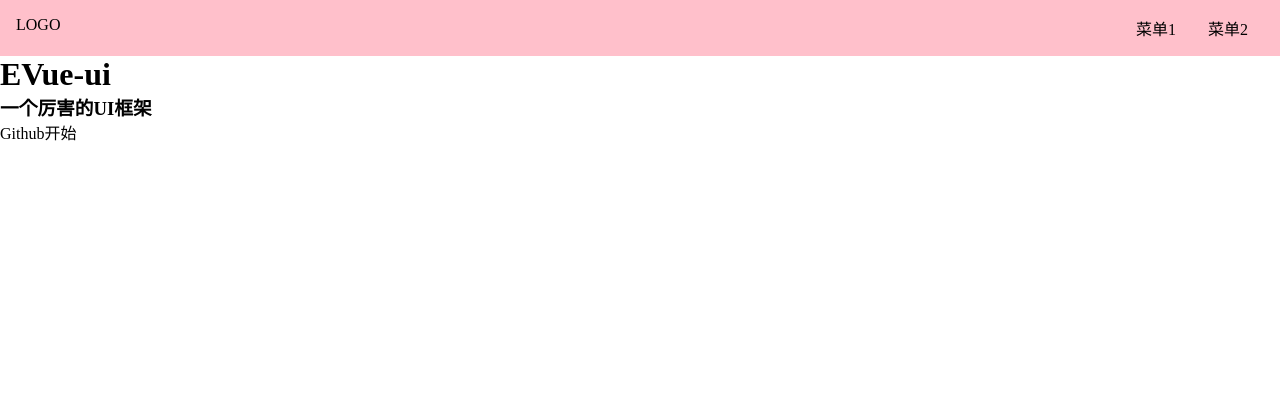
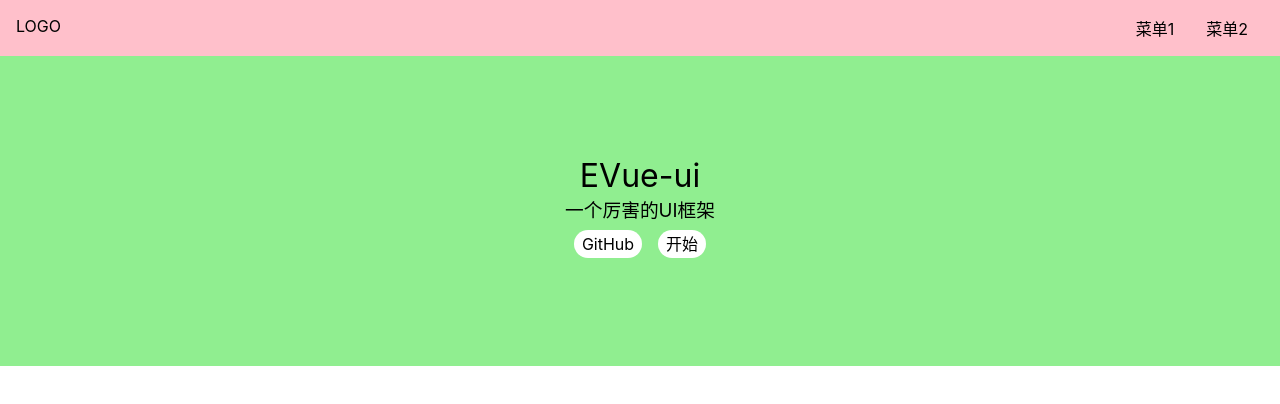
Before and after one commit to EmmaLee1229/EVue-UI-Code, a Vue app: page / in a window 1280 px wide. Shown: the top 404 px of the page. Built offline with nearby package versions, Linux system fonts and the light colour scheme.

Commit message:
实现aside切换

```diff
--- a/src/App.vue
+++ b/src/App.vue
@@ -4,10 +4,13 @@
 
 <script>
 
+import {ref,provide} from "vue";
+
 export default {
   name: 'App',
-  components: {
-
+  setup(){
+    const asideVisible = ref(false);
+    provide('asideVisible',asideVisible);
   }
 }
 </script>
--- a/src/components/Topnav.vue
+++ b/src/components/Topnav.vue
@@ -1,6 +1,6 @@
 <template>
     <div class="topNav">
-        <div class="logo">LOGO</div>
+        <div class="logo" @click="toggleMenu">LOGO</div>
         <ul class="menu">
             <li>菜单1</li>
             <li>菜单2</li>
@@ -9,7 +9,15 @@
 </template>
 
 <script lang="ts">
+    import {Ref,inject} from 'vue';
     export default  {
+        setup(){
+            let asideVisible = inject<Ref<boolean>>('asideVisible');
+            const toggleMenu=()=>{
+                asideVisible.value=!asideVisible.value;
+            }
+            return {toggleMenu};
+        },
 
     }
 </script>
@@ -19,6 +27,8 @@
         background: pink;
         display: flex;
         padding: 16px;
+        position: relative;
+        z-index: 10;
         > .logo {
             max-width: 6em;
             margin-right: auto;
--- a/src/index.scss
+++ b/src/index.scss
@@ -12,5 +12,13 @@
   color: inherit;
   &:hover {
     border-bottom: 1px solid;
+    cursor: pointer;
   }
 }
+body {
+  font-size: 16px;
+  font-family: -apple-system, "Noto Sans", "Helvetica Neue", Helvetica, "Nimbus Sans L", Arial, "Liberation Sans", "PingFang SC", "Hiragino Sans GB", "Noto Sans CJK SC", "Source Han Sans SC", "Source Han Sans CN", "Microsoft YaHei", "Wenquanyi Micro Hei", "WenQuanYi Zen Hei", "ST Heiti", SimHei, "WenQuanYi Zen Hei Sharp", sans-serif;
+}
+h1,h2,h3,h4,h5,h6{
+  font-weight: normal;
+}
--- a/src/views/Doc.vue
+++ b/src/views/Doc.vue
@@ -1,15 +1,57 @@
 <template>
     <TopNav/>
     <div class="Content">
-        <div class="aside">边栏</div>
+        <aside v-if="asideVisible">
+            <h2>组件列表</h2>
+            <ol>
+                <li>
+                    <router-link to="/doc/swich">Swich 组件</router-link>
+                </li>
+                <li>
+                    <router-link to="/doc/button">Button 组件</router-link>
+                </li>
+                <li>
+                    <router-link to="/doc/dialog">Dialog 组件</router-link>
+                </li>
+                <li>
+                    <router-link to="/doc/tabs">Tabs 组件</router-link>
+                </li>
+            </ol>
+        </aside>
         <div class="main">主内容</div>
     </div>
 </template>
 <script lang="ts">
     import TopNav from "../components/Topnav.vue";
+    import { inject, Ref } from "vue";
     export default {
         components:{
             TopNav: TopNav
+        },
+        setup(){
+            const asideVisible=inject<Ref<boolean>>('asideVisible');
+            console.log(asideVisible);
+            console.log(asideVisible.value);
+            return {asideVisible};
         }
     }
 </script>
+<style lang="scss" scoped>
+    aside {
+        background: lightblue;
+        width: 150px;
+
+        position: fixed;
+        top: 0;
+        left: 0;
+        padding-top: 70px;
+        > h2 {
+            margin-bottom: 4px;
+        }
+        > ol {
+            > li {
+                padding: 4px 0;
+            }
+        }
+    }
+</style>
--- a/src/views/Home.vue
+++ b/src/views/Home.vue
@@ -4,8 +4,8 @@
         <h1>EVue-ui</h1>
         <h3>一个厉害的UI框架</h3>
         <p class="actions">
-            <a >Github</a>
-            <a >开始</a>
+            <a href="https://github.com">GitHub</a>
+            <router-link to="/Doc">开始</router-link>
         </p>
     </div>
 </template>
@@ -15,8 +15,29 @@
         components:{
             TopNav: TopNav
         }
+
     }
 </script>
 <style lang="scss" scoped>
-
+    .banner {
+        padding: 100px 0;
+        display: flex;
+        justify-content: center;
+        align-items: center;
+        flex-direction: column;
+        background: lightgreen;
+        > .actions{
+            padding: 8px 0;
+            a {
+                margin:0 8px;
+                background: #fff;
+                display: inline-block;
+                $h: 28px;
+                height: $h;
+                line-height: $h;
+                border-radius: $h/2;
+                padding: 0 8px;
+            }
+        }
+    }
 </style>
```
